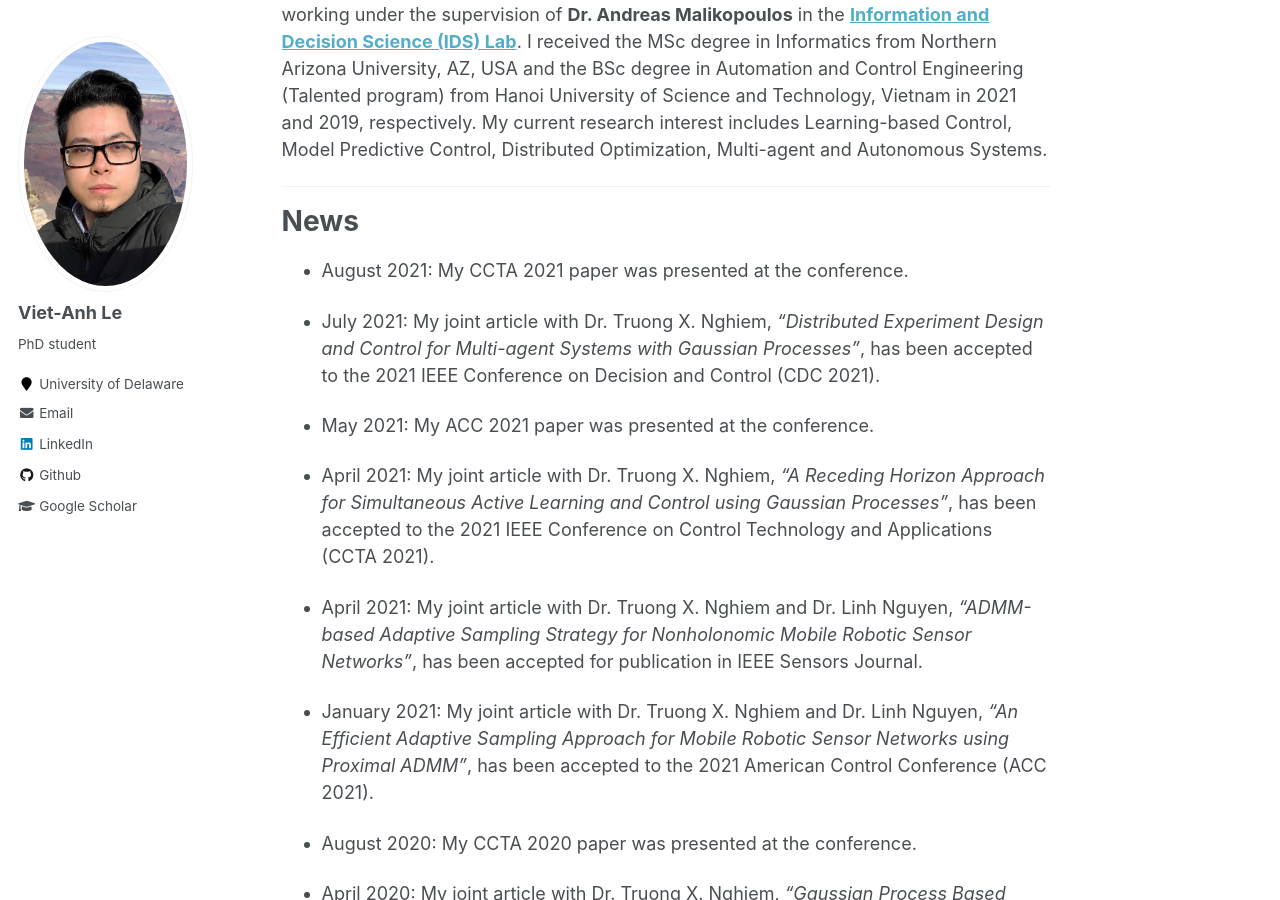
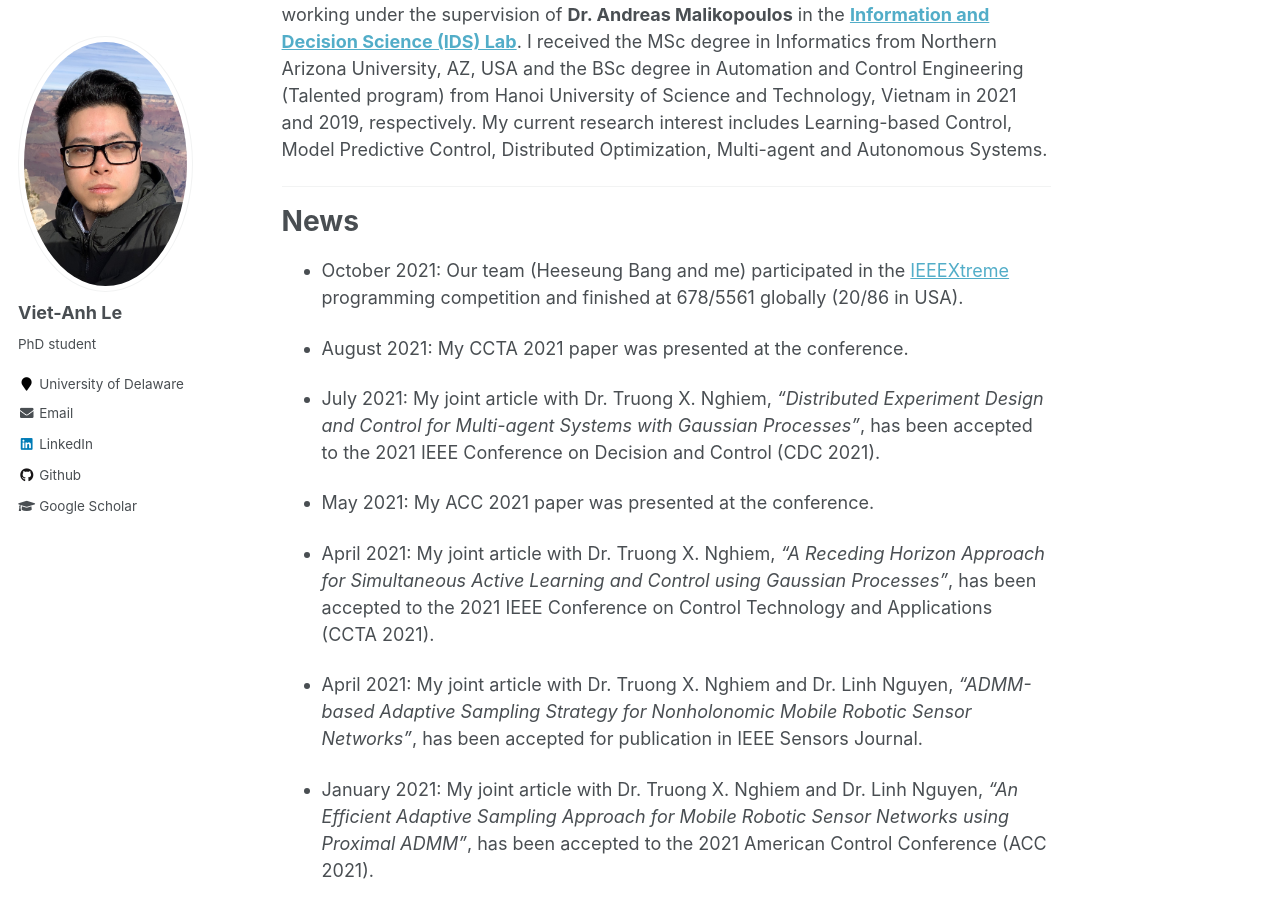
Before and after one commit to vietanhle0101/vietanhle0101.github.io, a Jekyll site: the page built from _pages/about.md, in a window 1280 px wide and 900 px high, scrolled down 573 px. Built offline with Jekyll 4.4.1, drawn with Linux system fonts in a browser that asks for light colours.

Commit message:
add news

```diff
--- a/_pages/about.md
+++ b/_pages/about.md
@@ -20,7 +20,7 @@ My current research interest includes Learning-based Control, Model Predictive C
 
 # News
 
-<!-- * October 2021: Our team (Heeseung Bang and me) participated in the [IEEEXtreme](https://ieeextreme.org/) programming competition and finished at 678/5561 (20/86 in USA). -->
+* October 2021: Our team (Heeseung Bang and me) participated in the [IEEEXtreme](https://ieeextreme.org/) programming competition and finished at 678/5561 globally (20/86 in USA).
 
 * August 2021: My CCTA 2021 paper was presented at the conference.
 
```
